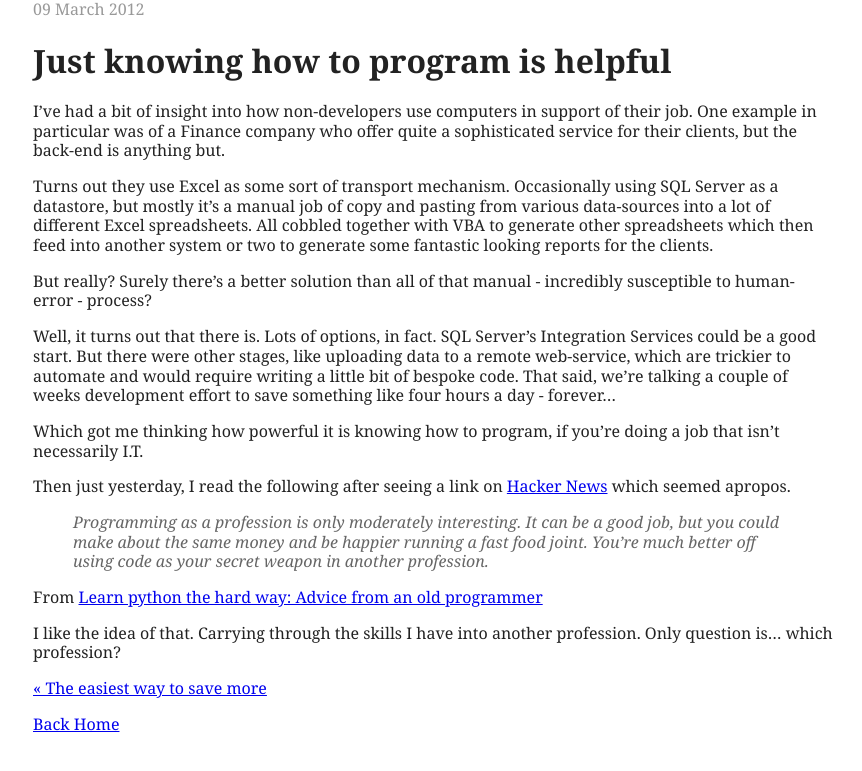
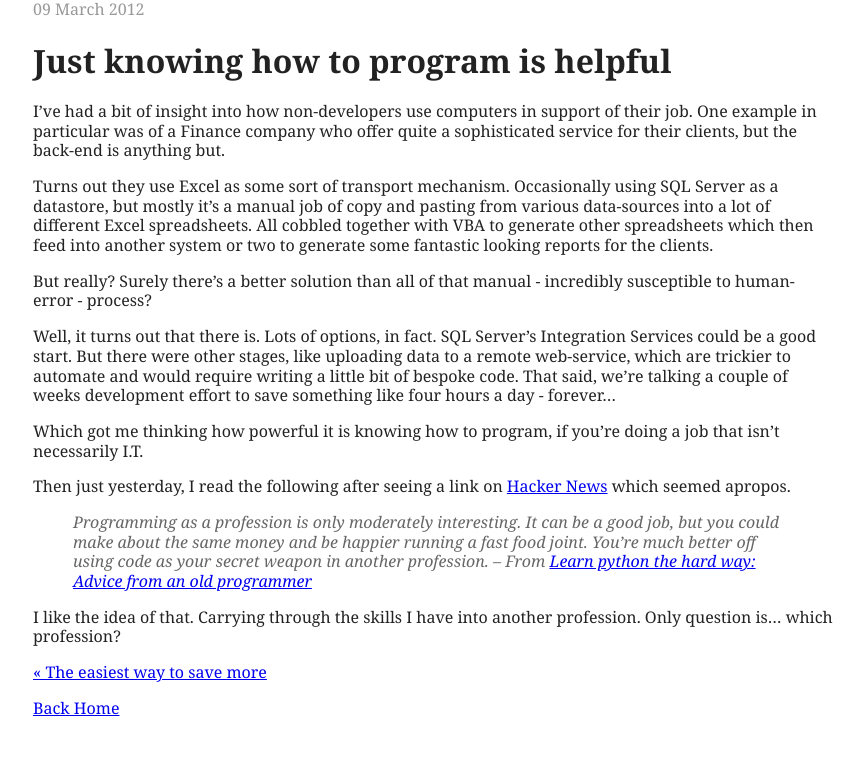
Before and after one commit to hairykiwi/blogtemplate, a Jekyll site: the page built from _posts/2012-03-09-just-knowing-how-to-program-is-helpful.md, in a window 1280 px wide. Shown: the top 771 px of the page, without its empty margins (207-1069 px from the left). Built offline with Jekyll 4.4.1, drawn with Linux system fonts in a browser that asks for light colours; comment, search, counter and statistics services are not loaded.

Commit message:
shuffled attribution

```diff
--- a/_posts/2012-03-09-just-knowing-how-to-program-is-helpful.md
+++ b/_posts/2012-03-09-just-knowing-how-to-program-is-helpful.md
@@ -14,8 +14,6 @@ Which got me thinking how powerful it is knowing how to program, if you're doing
 
 Then just yesterday, I read the following after seeing a link on <a href="http://news.ycombinator.com/" rel="nofollow">Hacker News</a> which seemed apropos.
 
-> Programming as a profession is only moderately interesting. It can be a good job, but you could make about the same money and be happier running a fast food joint. You're much better off using code as your secret weapon in another profession.
-
-From <a href="http://learnpythonthehardway.org/book/advice.html" rel="nofollow">Learn python the hard way: Advice from an old programmer</a>
+> Programming as a profession is only moderately interesting. It can be a good job, but you could make about the same money and be happier running a fast food joint. You're much better off using code as your secret weapon in another profession. -- From <a href="http://learnpythonthehardway.org/book/advice.html" rel="nofollow">Learn python the hard way: Advice from an old programmer</a>
 
 I like the idea of that. Carrying through the skills I have into another profession. Only question is... which profession?
```
